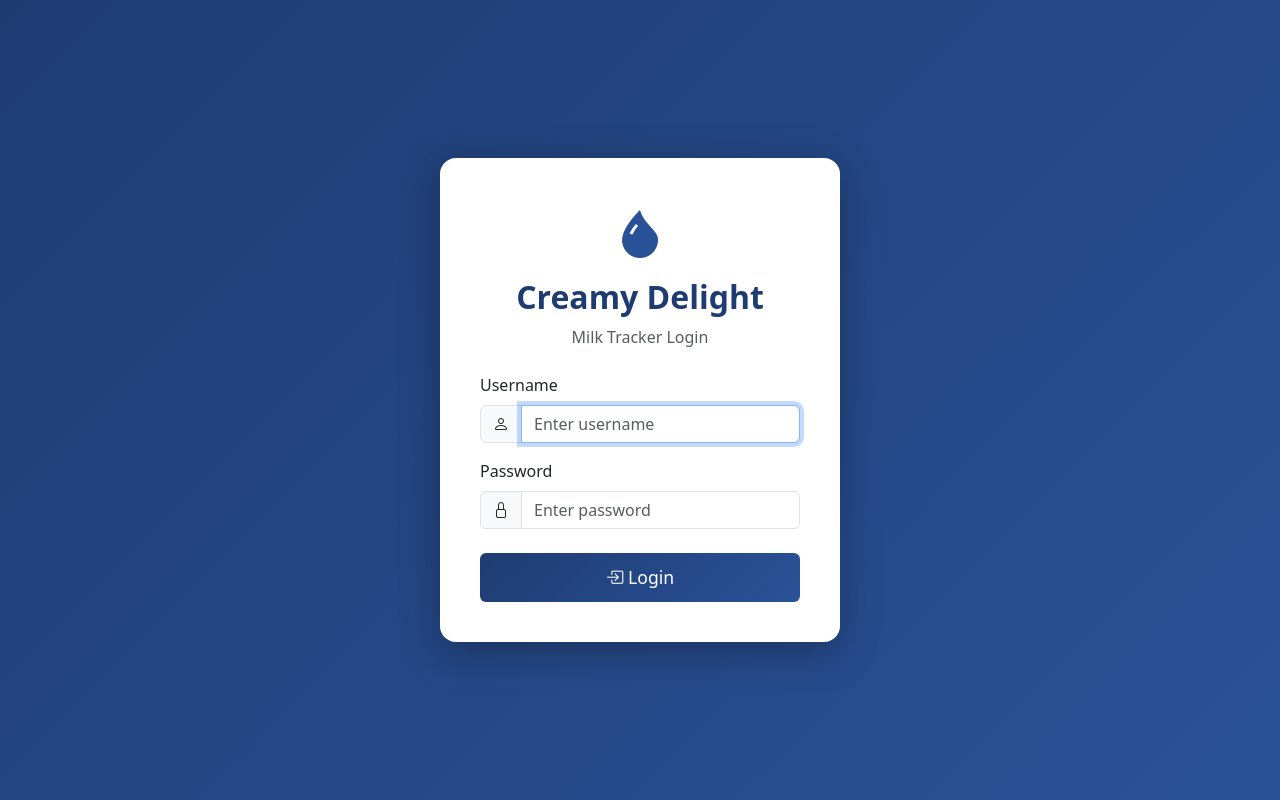
After one commit to creamydelight0808/creamydelight, a Flask app: page /login in a window 1280 px wide. The commit adds this page. Run offline with Flask 3, Linux system fonts and the light colour scheme.

Commit message:
Switch to PostgreSQL + add login authentication

```diff
--- a/app.py
+++ b/app.py
@@ -3,19 +3,52 @@ from datetime import datetime, date, timedelta
 from flask import Flask, render_template, request, jsonify, redirect, url_for
 from flask_sqlalchemy import SQLAlchemy
 from flask_cors import CORS
+from flask_login import LoginManager, UserMixin, login_user, logout_user, login_required, current_user
+from werkzeug.security import generate_password_hash, check_password_hash
 
 app = Flask(__name__)
 CORS(app)
 
-basedir = os.path.abspath(os.path.dirname(__file__))
-app.config['SQLALCHEMY_DATABASE_URI'] = f"sqlite:///{os.path.join(basedir, 'milk_tracker.db')}"
+# Secret key for session management
+app.config['SECRET_KEY'] = os.environ.get('SECRET_KEY', 'dev-secret-key-change-in-production')
+
+# Database configuration - use PostgreSQL from env var, fallback to SQLite for local dev
+database_url = os.environ.get('DATABASE_URL', '')
+if database_url.startswith('postgres://'):
+    # Render uses postgres:// but SQLAlchemy needs postgresql://
+    database_url = database_url.replace('postgres://', 'postgresql://', 1)
+
+if database_url:
+    app.config['SQLALCHEMY_DATABASE_URI'] = database_url
+else:
+    basedir = os.path.abspath(os.path.dirname(__file__))
+    app.config['SQLALCHEMY_DATABASE_URI'] = f"sqlite:///{os.path.join(basedir, 'milk_tracker.db')}"
+
 app.config['SQLALCHEMY_TRACK_MODIFICATIONS'] = False
 
 db = SQLAlchemy(app)
 
+# Flask-Login setup
+login_manager = LoginManager()
+login_manager.init_app(app)
+login_manager.login_view = 'login'
+
+
 # ============================================================
 # MODELS
 # ============================================================
+
+class User(UserMixin, db.Model):
+    id = db.Column(db.Integer, primary_key=True)
+    username = db.Column(db.String(80), unique=True, nullable=False)
+    password_hash = db.Column(db.String(256), nullable=False)
+
+    def set_password(self, password):
+        self.password_hash = generate_password_hash(password)
+
+    def check_password(self, password):
+        return check_password_hash(self.password_hash, password)
+
 
 class Customer(db.Model):
     id = db.Column(db.Integer, primary_key=True)
@@ -50,31 +83,72 @@ class Payment(db.Model):
     created_at = db.Column(db.DateTime, default=datetime.utcnow)
 
 
+@login_manager.user_loader
+def load_user(user_id):
+    return User.query.get(int(user_id))
+
+
+# ============================================================
+# AUTH ROUTES
+# ============================================================
+
+@app.route('/login', methods=['GET', 'POST'])
+def login():
+    if current_user.is_authenticated:
+        return redirect(url_for('dashboard'))
+
+    if request.method == 'POST':
+        username = request.form.get('username', '').strip()
+        password = request.form.get('password', '')
+
+        user = User.query.filter_by(username=username).first()
+        if user and user.check_password(password):
+            login_user(user, remember=True)
+            next_page = request.args.get('next')
+            return redirect(next_page or url_for('dashboard'))
+        else:
+            return render_template('login.html', error='Invalid username or password')
+
+    return render_template('login.html')
+
+
+@app.route('/logout')
+@login_required
+def logout():
+    logout_user()
+    return redirect(url_for('login'))
+
+
 # ============================================================
 # ROUTES - PAGES
 # ============================================================
 
 @app.route('/')
+@login_required
 def dashboard():
     return render_template('dashboard.html')
 
 
 @app.route('/customers')
+@login_required
 def customers_page():
     return render_template('customers.html')
 
 
 @app.route('/daily')
+@login_required
 def daily_page():
     return render_template('daily.html')
 
 
 @app.route('/reports')
+@login_required
 def reports_page():
     return render_template('reports.html')
 
 
 @app.route('/pay/<int:customer_id>')
+@login_required
 def payment_page(customer_id):
     customer = Customer.query.get_or_404(customer_id)
     amount = request.args.get('amount', '0')
@@ -95,6 +169,7 @@ def payment_page(customer_id):
 # ============================================================
 
 @app.route('/api/customers', methods=['GET'])
+@login_required
 def get_customers():
     active_only = request.args.get('active', 'true') == 'true'
     query = Customer.query
@@ -112,6 +187,7 @@ def get_customers():
 
 
 @app.route('/api/customers', methods=['POST'])
+@login_required
 def add_customer():
     data = request.json
     if not data.get('name'):
@@ -131,6 +207,7 @@ def add_customer():
 
 
 @app.route('/api/customers/<int:customer_id>', methods=['PUT'])
+@login_required
 def update_customer(customer_id):
     customer = Customer.query.get_or_404(customer_id)
     data = request.json
@@ -149,6 +226,7 @@ def update_customer(customer_id):
 
 
 @app.route('/api/customers/<int:customer_id>', methods=['DELETE'])
+@login_required
 def delete_customer(customer_id):
     customer = Customer.query.get_or_404(customer_id)
     customer.is_active = False
@@ -161,6 +239,7 @@ def delete_customer(customer_id):
 # ============================================================
 
 @app.route('/api/deliveries', methods=['GET'])
+@login_required
 def get_deliveries():
     date_str = request.args.get('date')
     month = request.args.get('month')
@@ -194,6 +273,7 @@ def get_deliveries():
 
 
 @app.route('/api/deliveries', methods=['POST'])
+@login_required
 def add_delivery():
     data = request.json
     customer_id = data.get('customer_id')
@@ -217,6 +297,7 @@ def add_delivery():
 
 
 @app.route('/api/deliveries/bulk', methods=['POST'])
+@login_required
 def bulk_delivery():
     """Save multiple deliveries at once (for daily entry form)"""
     data = request.json
@@ -248,6 +329,7 @@ def bulk_delivery():
 # ============================================================
 
 @app.route('/api/payments', methods=['GET'])
+@login_required
 def get_payments():
     customer_id = request.args.get('customer_id')
     month = request.args.get('month')
@@ -275,6 +357,7 @@ def get_payments():
 
 
 @app.route('/api/payments', methods=['POST'])
+@login_required
 def add_payment():
     data = request.json
     payment = Payment(
@@ -295,6 +378,7 @@ def add_payment():
 # ============================================================
 
 @app.route('/api/reports/monthly', methods=['GET'])
+@login_required
 def monthly_report():
     month = int(request.args.get('month', datetime.now().month))
     year = int(request.args.get('year', datetime.now().year))
@@ -356,6 +440,7 @@ def monthly_report():
 
 
 @app.route('/api/reports/daily-summary', methods=['GET'])
+@login_required
 def daily_summary():
     date_str = request.args.get('date', date.today().isoformat())
     d = datetime.strptime(date_str, '%Y-%m-%d').date()
@@ -376,6 +461,7 @@ def daily_summary():
 
 
 @app.route('/api/reports/customer-history', methods=['GET'])
+@login_required
 def customer_history():
     customer_id = request.args.get('customer_id')
     if not customer_id:
@@ -409,6 +495,7 @@ def customer_history():
 # ============================================================
 
 @app.route('/api/seed', methods=['POST'])
+@login_required
 def seed_data():
     """Seed the database with initial data from the Excel sheet"""
     # Default rate
@@ -511,5 +598,12 @@ def seed_data():
 with app.app_context():
     db.create_all()
 
+    # Create default admin user if none exists
+    if not User.query.first():
+        admin = User(username='mohan')
+        admin.set_password('creamy2026')
+        db.session.add(admin)
+        db.session.commit()
+
 if __name__ == '__main__':
     app.run(debug=True, host='0.0.0.0', port=5000)
--- a/requirements.txt
+++ b/requirements.txt
@@ -1,4 +1,7 @@
 flask==3.1.0
 flask-sqlalchemy==3.1.1
 flask-cors==4.0.0
+flask-login==0.6.3
 gunicorn==23.0.0
+psycopg2-binary==2.9.9
+werkzeug==3.1.3
--- a/templates/base.html
+++ b/templates/base.html
@@ -42,6 +42,11 @@
                     <li class="nav-item">
                         <a class="nav-link" href="/reports"><i class="bi bi-bar-chart"></i> Reports</a>
                     </li>
+                    <li class="nav-item ms-lg-3">
+                        <a class="nav-link text-warning" href="/logout" title="Logout">
+                            <i class="bi bi-box-arrow-right"></i> Logout
+                        </a>
+                    </li>
                 </ul>
             </div>
         </div>
--- /dev/null
+++ b/templates/login.html
@@ -0,0 +1,84 @@
+<!DOCTYPE html>
+<html lang="en">
+<head>
+    <meta charset="UTF-8">
+    <meta name="viewport" content="width=device-width, initial-scale=1.0">
+    <title>Login - Creamy Delight</title>
+    <link href="https://cdn.jsdelivr.net/npm/bootstrap@5.3.0/dist/css/bootstrap.min.css" rel="stylesheet">
+    <link href="https://cdn.jsdelivr.net/npm/bootstrap-icons@1.10.0/font/bootstrap-icons.css" rel="stylesheet">
+    <style>
+        body {
+            background: linear-gradient(135deg, #1e3c72 0%, #2a5298 100%);
+            min-height: 100vh;
+            display: flex;
+            align-items: center;
+            justify-content: center;
+        }
+        .login-card {
+            background: white;
+            border-radius: 16px;
+            box-shadow: 0 10px 40px rgba(0,0,0,0.3);
+            padding: 2.5rem;
+            width: 100%;
+            max-width: 400px;
+        }
+        .login-card h2 {
+            color: #1e3c72;
+            font-weight: bold;
+        }
+        .login-card .brand-icon {
+            font-size: 3rem;
+            color: #2a5298;
+        }
+        .btn-login {
+            background: linear-gradient(135deg, #1e3c72 0%, #2a5298 100%);
+            border: none;
+            padding: 0.7rem;
+            font-size: 1.1rem;
+        }
+        .btn-login:hover {
+            background: linear-gradient(135deg, #162d5a 0%, #1e3c72 100%);
+        }
+    </style>
+</head>
+<body>
+    <div class="login-card">
+        <div class="text-center mb-4">
+            <i class="bi bi-droplet-fill brand-icon"></i>
+            <h2 class="mt-2">Creamy Delight</h2>
+            <p class="text-muted">Milk Tracker Login</p>
+        </div>
+
+        {% if error %}
+        <div class="alert alert-danger alert-dismissible fade show" role="alert">
+            <i class="bi bi-exclamation-circle"></i> {{ error }}
+            <button type="button" class="btn-close" data-bs-dismiss="alert"></button>
+        </div>
+        {% endif %}
+
+        <form method="POST" action="/login">
+            <div class="mb-3">
+                <label for="username" class="form-label">Username</label>
+                <div class="input-group">
+                    <span class="input-group-text"><i class="bi bi-person"></i></span>
+                    <input type="text" class="form-control" id="username" name="username"
+                           placeholder="Enter username" required autofocus>
+                </div>
+            </div>
+            <div class="mb-4">
+                <label for="password" class="form-label">Password</label>
+                <div class="input-group">
+                    <span class="input-group-text"><i class="bi bi-lock"></i></span>
+                    <input type="password" class="form-control" id="password" name="password"
+                           placeholder="Enter password" required>
+                </div>
+            </div>
+            <button type="submit" class="btn btn-primary btn-login w-100">
+                <i class="bi bi-box-arrow-in-right"></i> Login
+            </button>
+        </form>
+    </div>
+
+    <script src="https://cdn.jsdelivr.net/npm/bootstrap@5.3.0/dist/js/bootstrap.bundle.min.js"></script>
+</body>
+</html>
```
Also changed, not shown: render.yaml (+12 -0 lines).
